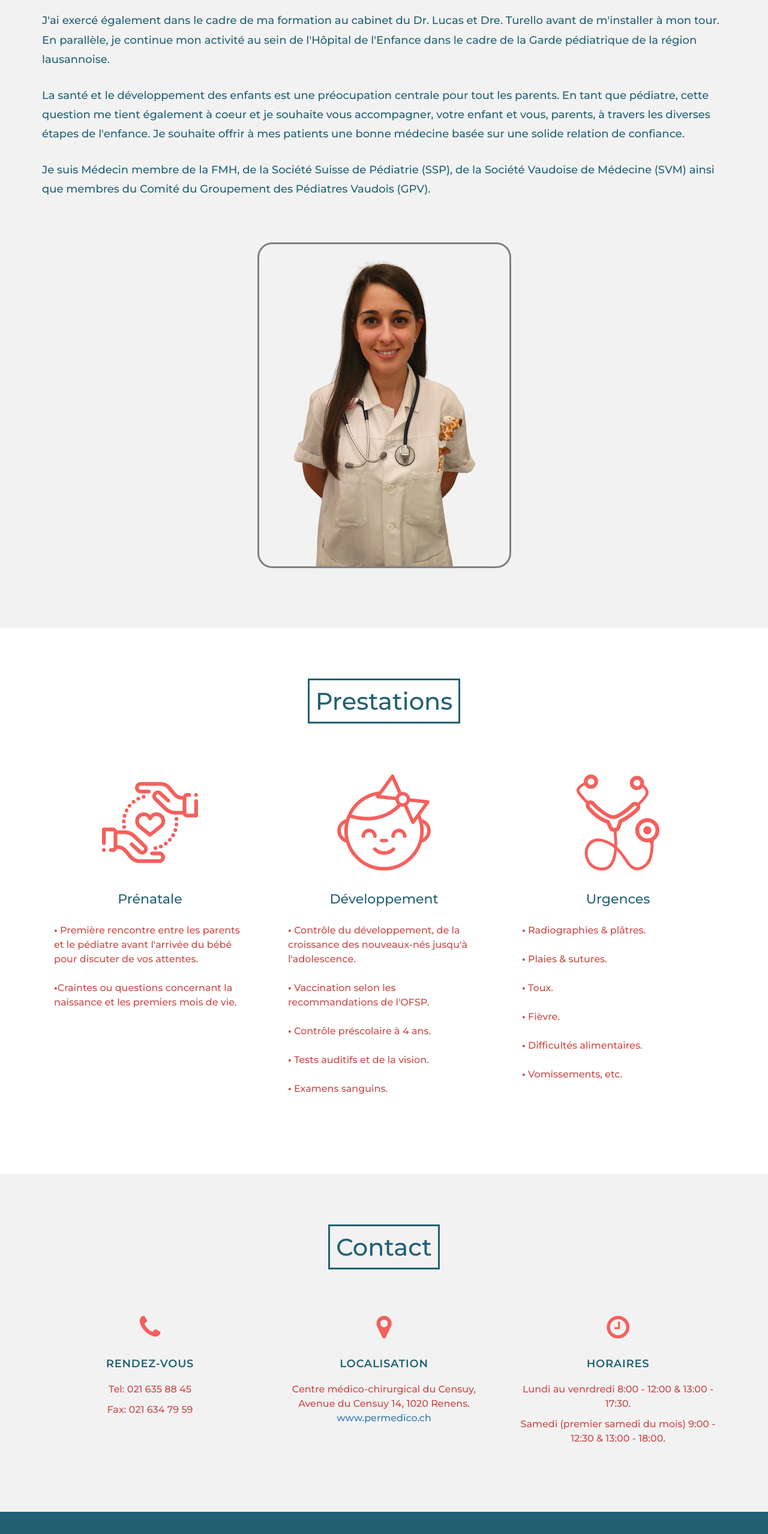
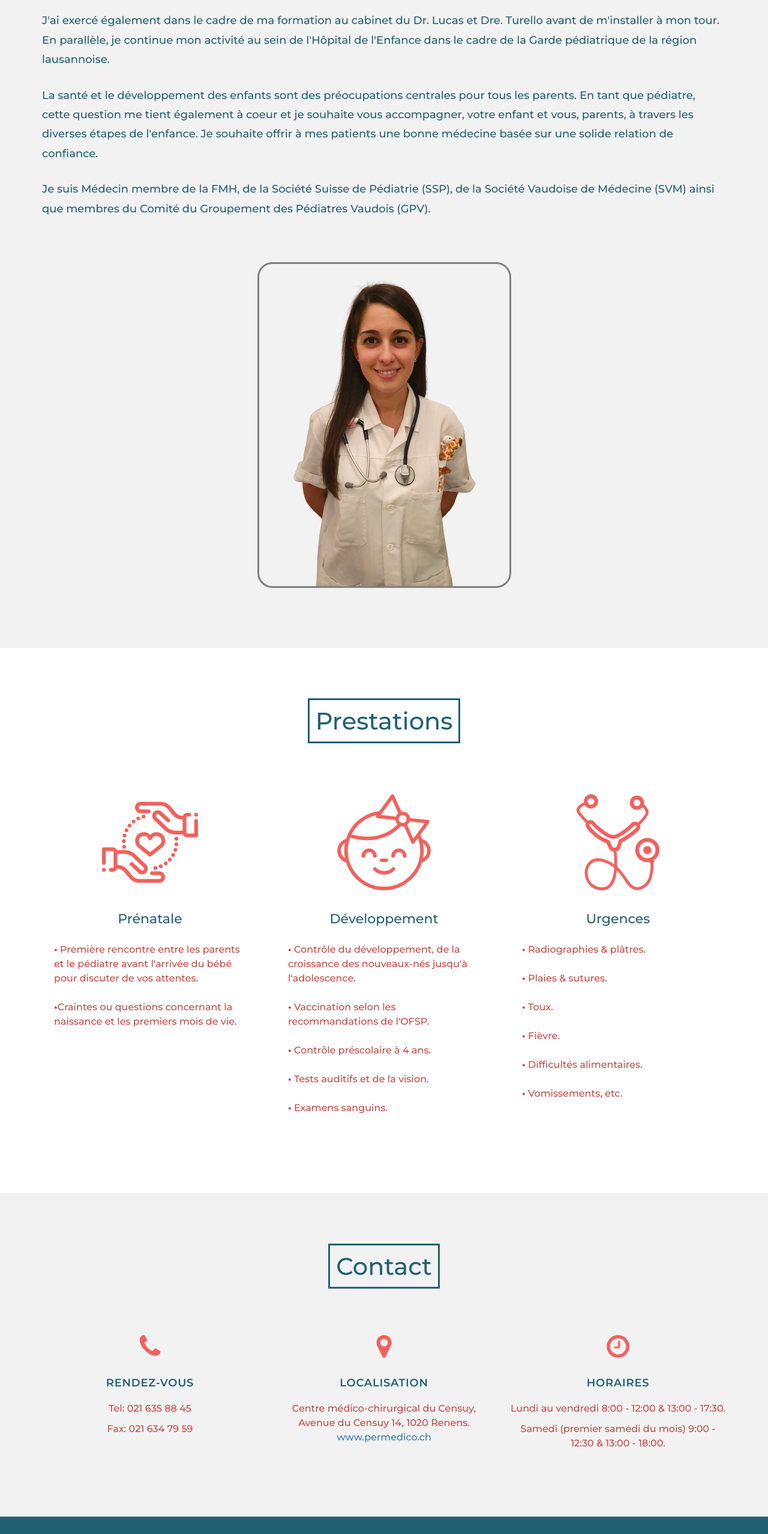
Before and after one commit to brodriguezge/pediatrie_rodriguez, a plain HTML site: page index.html in a window 1280 px wide. Shown: the part 1466-4023 px from the top of the page at 60% size. Drawn offline with Linux system fonts and the light colour scheme.

Commit message:
Small typos.

```diff
--- a/index.html
+++ b/index.html
@@ -162,7 +162,7 @@
 						<p>J'ai exercé également dans le cadre de ma formation au cabinet du Dr. Lucas et Dre. Turello avant de m'installer à mon tour. En parallèle,
 						je continue mon activité au sein de l'Hôpital de l'Enfance dans le cadre de la Garde pédiatrique de la région lausannoise.</p>
 
-						<p>La santé et le développement des enfants est une préocupation centrale pour tout les parents. En tant que pédiatre, cette question me tient également à coeur et je souhaite vous accompagner,
+						<p>La santé et le développement des enfants sont des préocupations centrales pour tous les parents. En tant que pédiatre, cette question me tient également à coeur et je souhaite vous accompagner,
 						votre enfant et vous, parents, à travers les diverses étapes de l'enfance. Je souhaite offrir à mes patients une bonne médecine basée sur une solide relation de confiance.</p>
 
 						<p>Je suis Médecin membre de la FMH, de la Société Suisse de Pédiatrie (SSP), de la Société Vaudoise de Médecine (SVM) ainsi que membres du Comité du Groupement des Pédiatres Vaudois (GPV).</p>
@@ -264,7 +264,7 @@
 					<div class="contact-info-single">
 						<div class="icon-box"><i class="fa fa-clock-o"></i></div>
 						<h3>Horaires</h3>
-						<p>Lundi au venrdredi 8:00 - 12:00 & 13:00 - 17:30.</p>
+						<p>Lundi au vendredi 8:00 - 12:00 & 13:00 - 17:30.</p>
 						<p>Samedi (premier samedi du mois) 9:00 - 12:30 & 13:00 - 18:00.</p>
 					</div>
 				</div>
```
